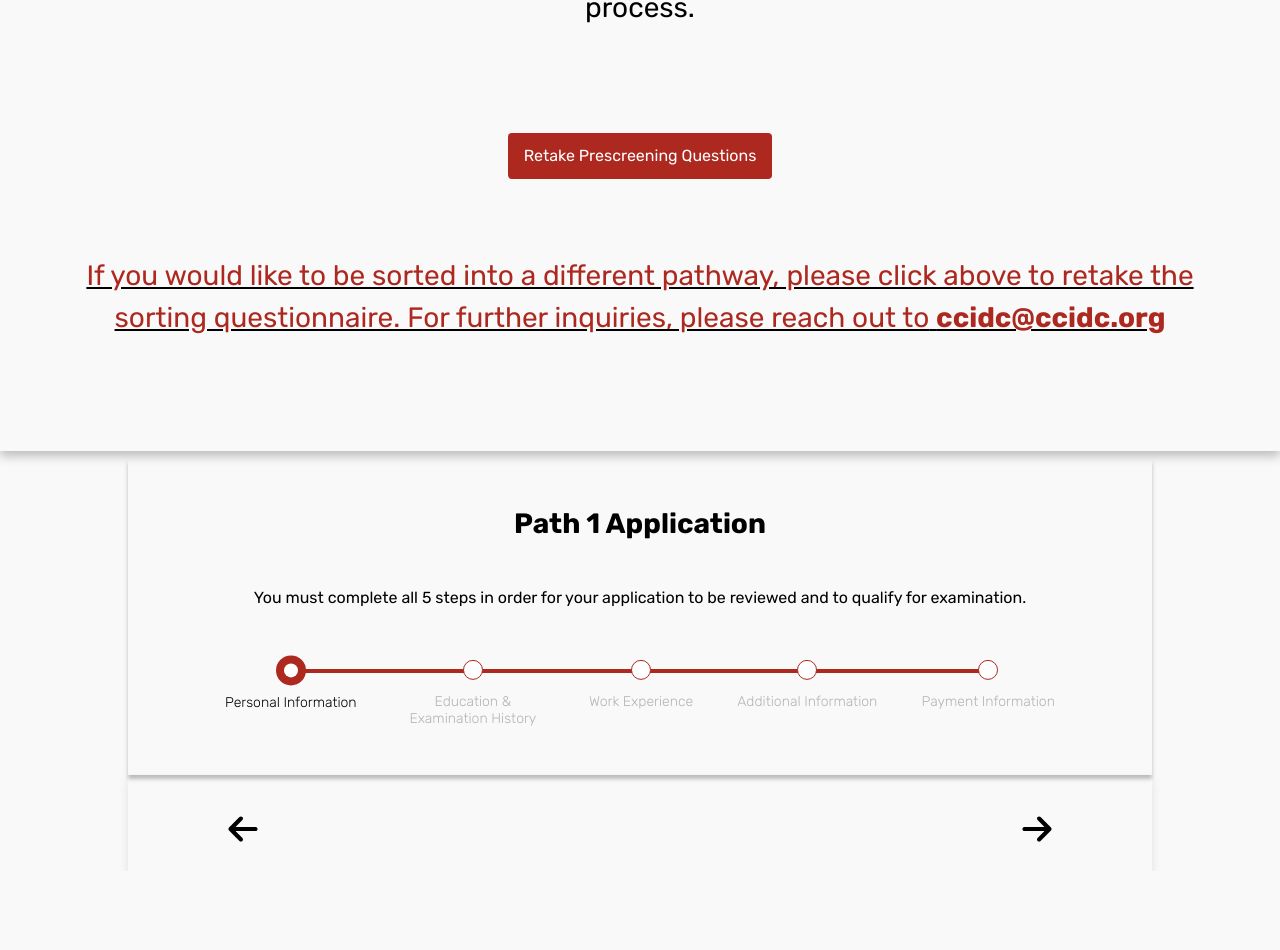
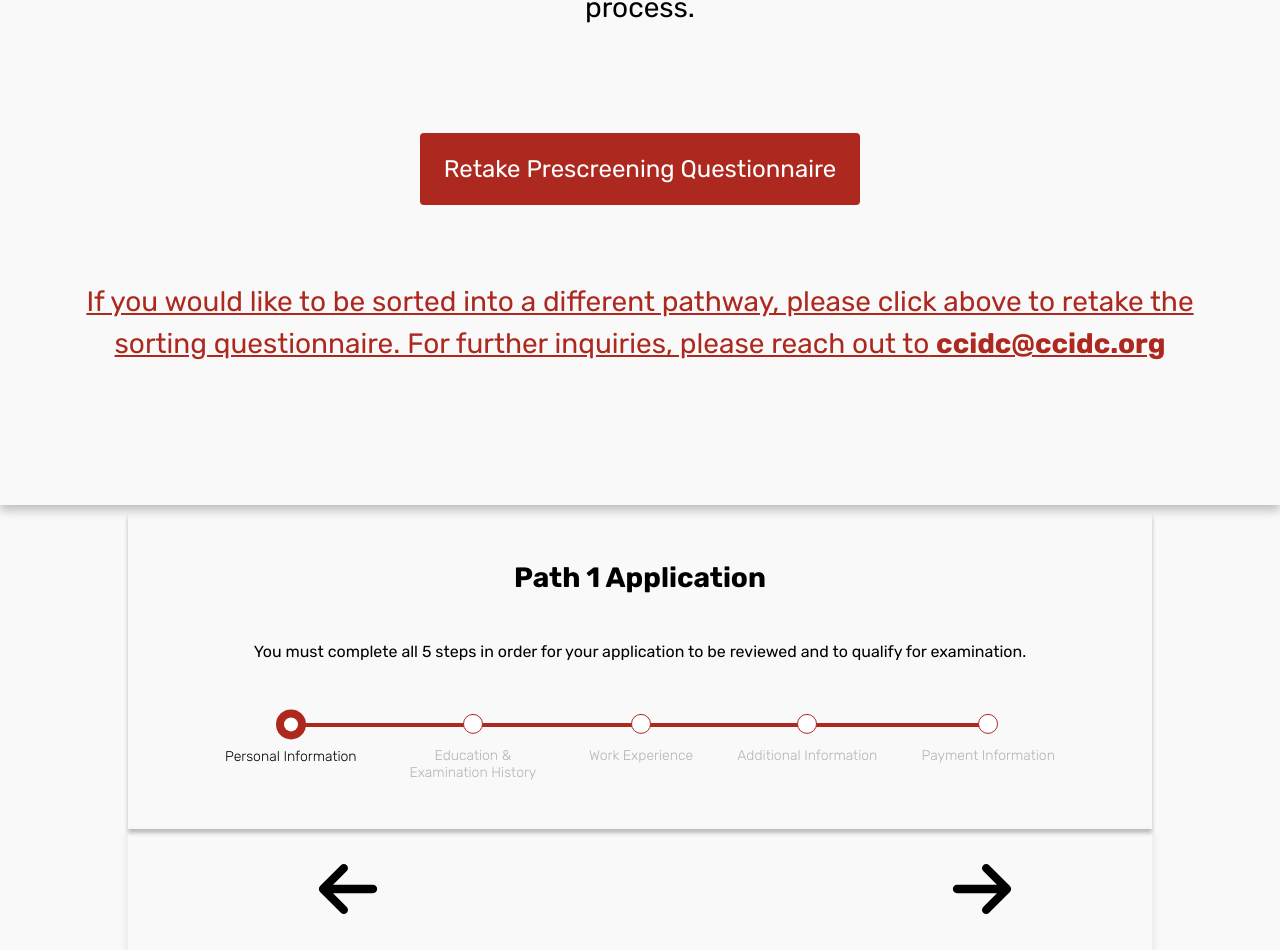
Before and after one commit to TritonSE/CCIDC-Application-Overhaul, a React (Vite) app in the folder frontend/: page / in a window 1280 px wide. Shown: the part 733-1683 px from the top of the page. Before the commit the page ends 1604 px from the top, so only its background shows below. Built offline with nearby package versions, Linux system fonts and the light colour scheme.

Commit message:
Mailto feature and underline color updated

```diff
--- a/frontend/src/components/PathAppLayout.module.css
+++ b/frontend/src/components/PathAppLayout.module.css
@@ -43,8 +43,9 @@
   display: flex;
   justify-content: center;
   text-decoration: underline;
+  text-decoration-color: var(--color-ccidc-red);
   text-align: center;
-  padding-bottom: 4em;
+  padding-bottom: 5em;
   font-size: 1.75em;
 }
 
@@ -65,7 +66,6 @@
 }
 
 .navigationContainer {
-  height: 6rem;
   padding: 10px;
   box-shadow: 0 5px 10px rgba(0, 0, 0, 0.1);
   display: flex;
@@ -73,15 +73,15 @@
 }
 
 .arrow {
-  margin-right: 5rem;
+  margin-right: 10rem;
 }
 
 .backArrow {
-  margin-left: 5rem;
+  margin-left: 10rem;
 }
 
 .navigationContainer img {
-  margin-top: 1rem;
+  width: 200%;
 }
 
 /* General Styling */
@@ -89,3 +89,8 @@ button {
   background: none;
   display: flex;
 }
+
+.button2 {
+  padding: 1em;
+  font-size: 1.5em;
+}
--- a/frontend/src/components/PathAppLayout.tsx
+++ b/frontend/src/components/PathAppLayout.tsx
@@ -78,7 +78,9 @@ export const PathAppLayout: React.FC<PathAppLayoutProps> = ({ path }: PathAppLay
 
         <div className={styles.pathContent}>{path_descriptions[path]}</div>
         <div className={styles.centeredContainer}>
-          <Button onClick={null}>Retake Prescreening Questions</Button>
+          <Button onClick={undefined} additionalStyle={styles.button2}>
+            Retake Prescreening Questionnaire
+          </Button>
         </div>
 
         <div className={styles.note}>
@@ -88,7 +90,9 @@ export const PathAppLayout: React.FC<PathAppLayoutProps> = ({ path }: PathAppLay
             the
             <br></br>
             sorting questionnaire. For further inquiries, please reach out to{" "}
-            <strong>ccidc@ccidc.org</strong>
+            <a href="mailto:ccidc@ccidc.org" className={styles.red}>
+              <strong>ccidc@ccidc.org</strong>
+            </a>
           </p>
         </div>
       </div>
```
